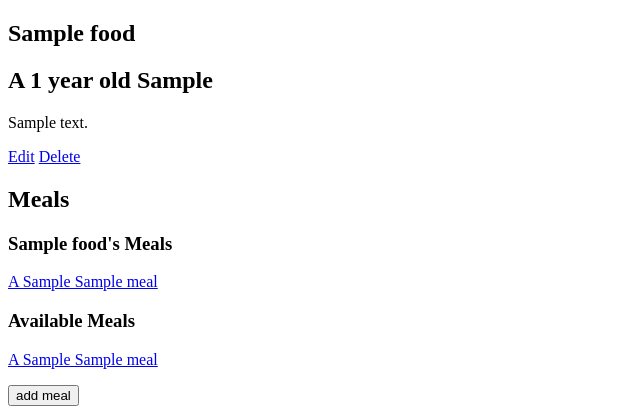
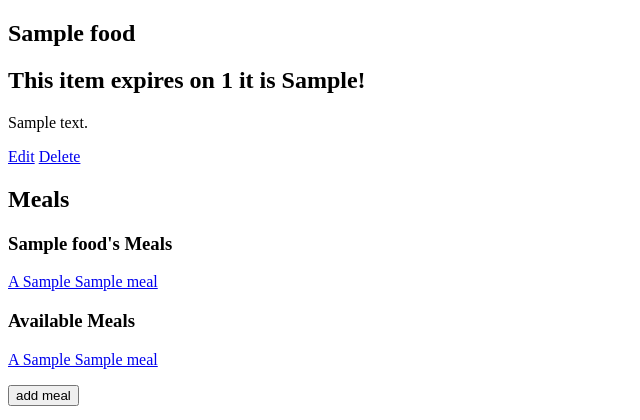
Before and after one commit to piercepetit7/grocery-watcher, a Django app: template main_app/templates/foods/detail.html in a window 1280 px wide. Shown: the part 96-516 px from the top of the page, without its empty margins (0-640 px from the left). Run offline with Django 4.2, Linux system fonts and the light colour scheme; the template is opened without the code that fills it: values that come from a table or form of the project are taken from there, others are empty; tables that the repository leaves empty hold one stand-in row (values such as "Sample post"); parts of the project's set-up code (start-up, migrations or seed data) failed here and were passed over; some libraries are stand-ins or nearby versions.

Commit message:
edit html

```diff
--- a/main_app/templates/foods/detail.html
+++ b/main_app/templates/foods/detail.html
@@ -27,9 +27,9 @@
   <div class="food-details">
     <h1>{{ food.name }}</h1>
     {% if food.expiration > 0 %}
-      <h2>A {{ food.expiration }} year old {{ food.type }}</h2>
+      <h2>This item expires on {{ food.expiration }} it is {{ food.type }}!</h2>
     {% else %}
-      <h2>A {{ food.type }} kitten.</h2>
+      <h2>It is {{ food.type }}.</h2>
     {% endif %}
     <p>{{ food.description }}</p>
     <div class="food-actions">
@@ -82,7 +82,7 @@
         {% endfor %}
       {% else %}
         <p class="all-meals">
-          {{food.name}} already has all the available meals 🥳
+          this is super nessasary{{food.name}}!
         </p>
       {% endif %}
     </div>
--- a/main_app/templates/foods/index.html
+++ b/main_app/templates/foods/index.html
@@ -22,9 +22,9 @@
         <div class="card-content">
           <h2 class="card-title">{{ food.name }}</h2>
           {% if food.expiration > 0 %}
-            <p>A {{ food.expiration }} year old {{ food.type }}</p>
+            <p>This item expires on {{ food.expiration }} it is {{ food.type }}!</p>
           {% else %}
-            <p>A {{ food.type }} Puppy.</p>
+            <p>It is {{ food.type }}.</p>
           {% endif %}
           <p><small>{{ food.description }}</small></p>
         </div>
--- a/main_app/templates/main_app/food_confirm_delete.html
+++ b/main_app/templates/main_app/food_confirm_delete.html
@@ -17,7 +17,7 @@
   >
     Cancel
   </a>
-  <button type="submit" class="btn danger">Yes - Delete!</button>
+  <button type="submit" class="btn danger">Yes!!! - Delete!</button>
 </form>
 
 {% endblock %}
--- a/main_app/templates/main_app/meal_detail.html
+++ b/main_app/templates/main_app/meal_detail.html
@@ -15,7 +15,7 @@
   <div class="card-bg" style="background-type: {{ meal.type }}"></div>
   <div class="card-content">
     <h2>{{ meal.name }}</h2>
-    <p>A {{ meal.type }} meal</p>
+    <p>A {{ meal.type }} time meal</p>
   </div>
 </div>
 <a href="{% url 'meals_update' meal.id %}" class="btn warn">Edit</a>
--- a/main_app/templates/main_app/meal_list.html
+++ b/main_app/templates/main_app/meal_list.html
@@ -22,7 +22,7 @@
     <a href="{% url 'meals_detail' meal.id %}">
       <div class="card-content">
         <h2>{{ meal.name }}</h2>
-        <p>A {{ meal.type }} meal</p>
+        <p>A {{ meal.type }} time meal!</p>
       </div>
     </a>
   </div>
```
